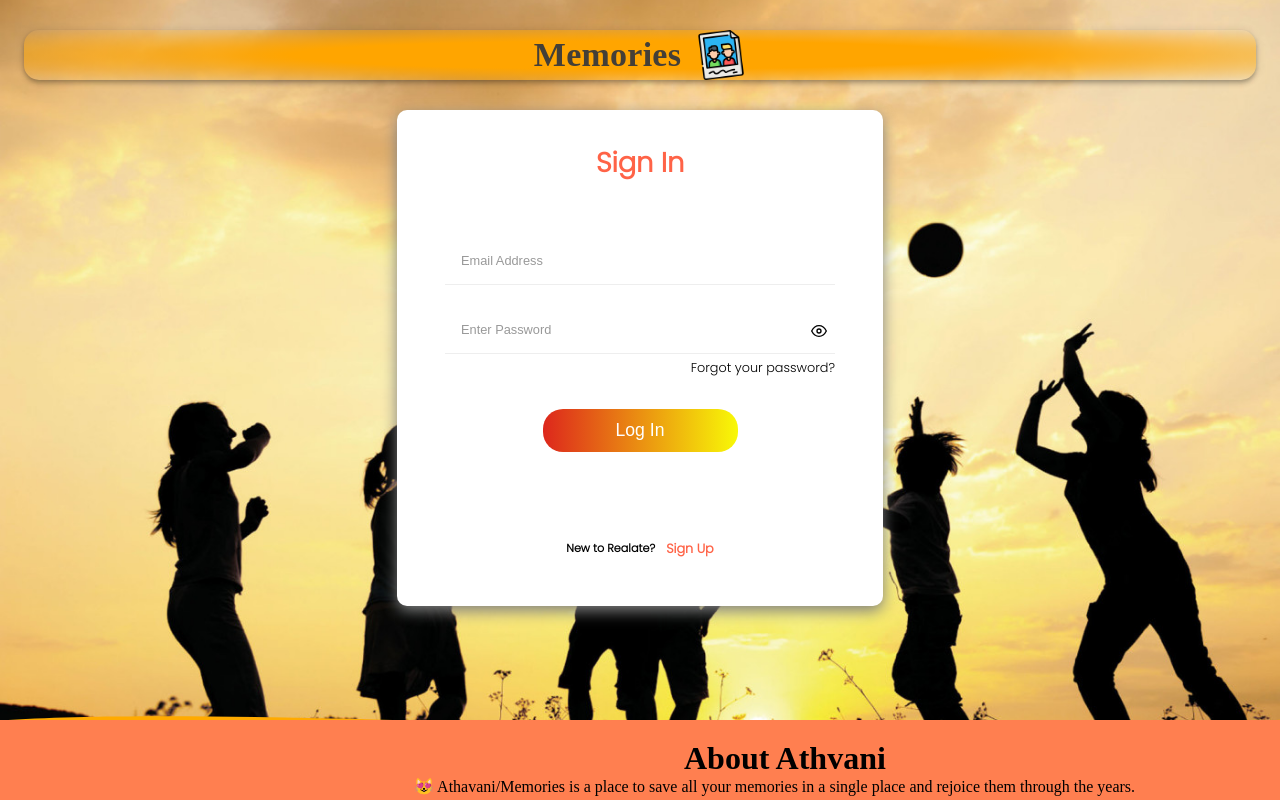
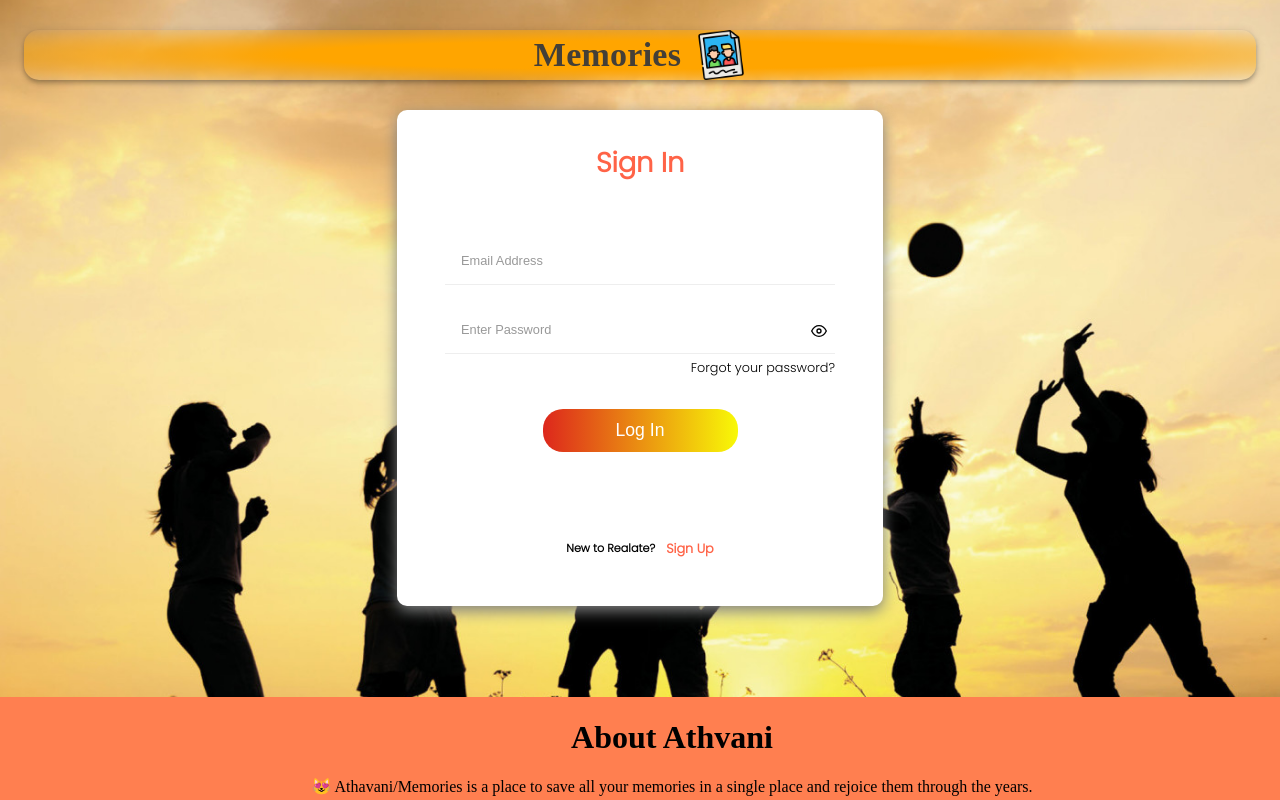
Before and after one commit to Tejas1510/Athavani, a React (Create React App) app in the folder client/: page /signin in a window 1280 px wide. Shown: the top 800 px of the page. Built offline with nearby package versions, Linux system fonts and the light colour scheme; no server answers; a web font is replaced by a local one.

Commit message:
Center aligned footer contents (#211)

```diff
--- a/client/src/components/Footer/Footer.js
+++ b/client/src/components/Footer/Footer.js
@@ -38,11 +38,11 @@ function Footer() {
             >
               <h1
                 class="text-uppercase"
-                style={{ marginBottom: "0px", marginTop: "20px", marginLeft: "620px" }}
+                style={{ textAlign: "center" }}
               >
                 <b class="footer-class">About Athvani</b>
               </h1>
-              <p style={{ marginBottom: "0px", marginTop: "0px", marginLeft: "350px" }}>
+              <p style={{ textAlign: "center" }}>
                 😻 Athavani/Memories is a place to save all your memories in a
                 single place and rejoice them through the years.
               </p>
```
